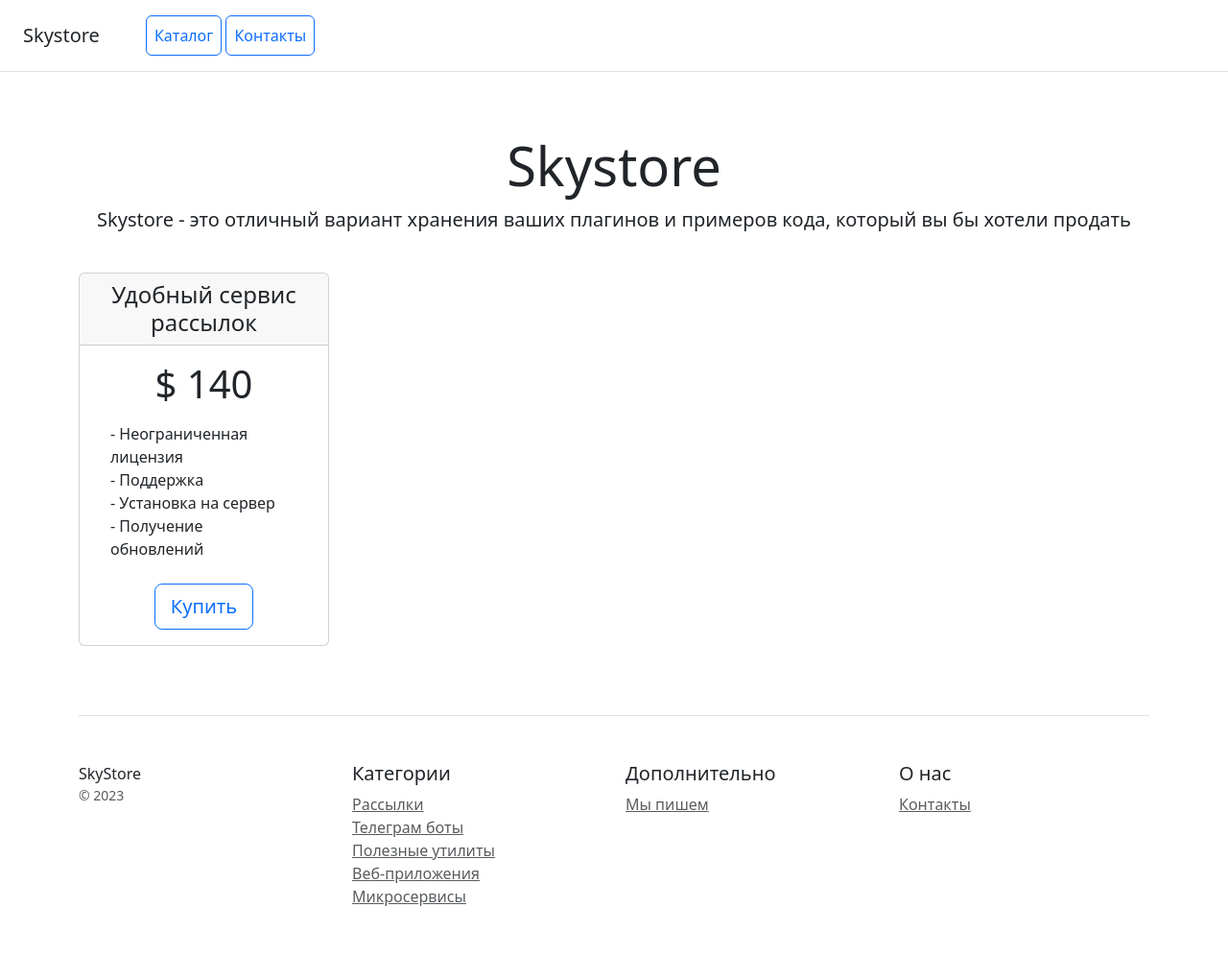
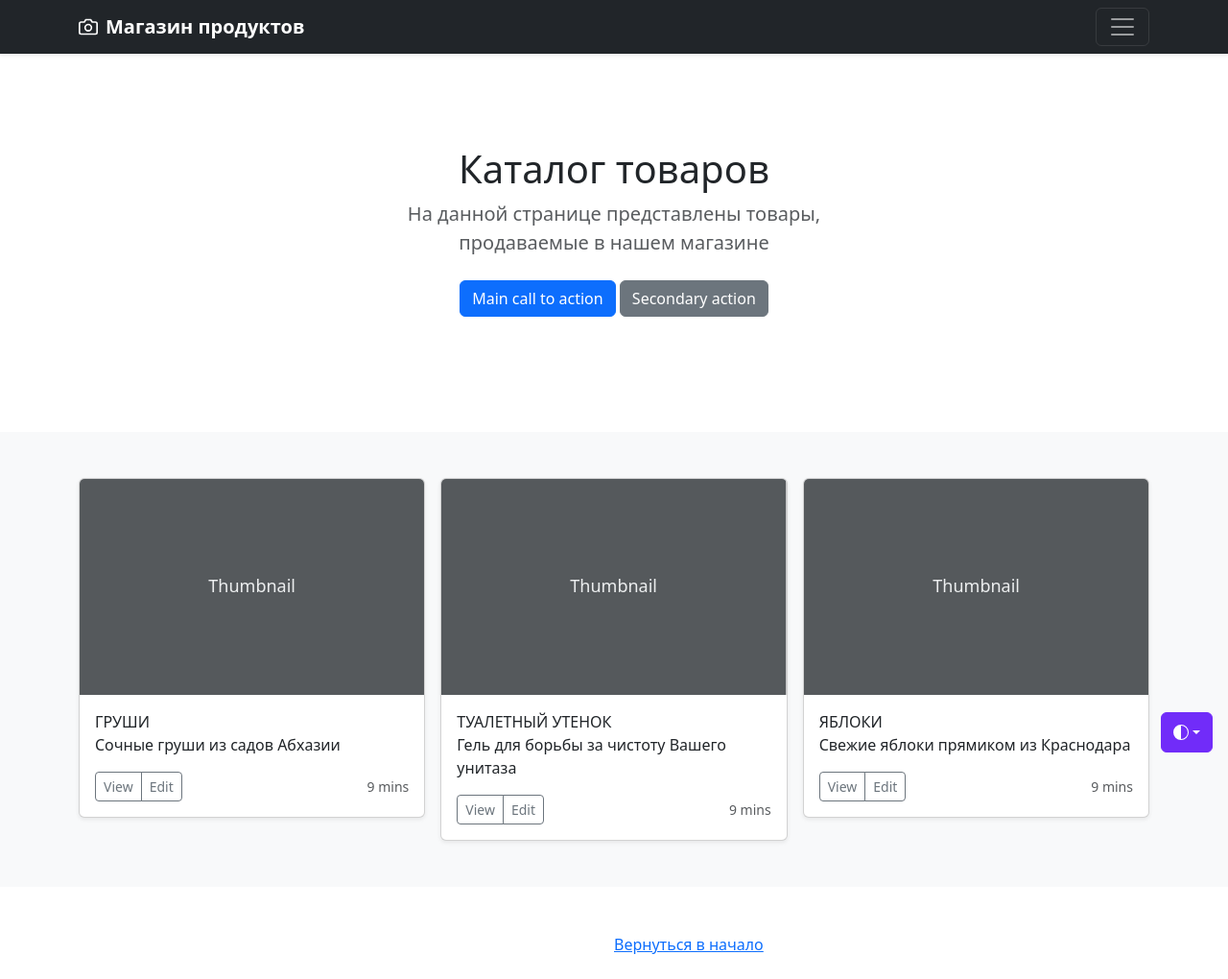
Before and after one commit to Soldattt/home_prj_django, a Django app: page / in a window 1280 px wide. Shown: the whole page at 96% size. Before the commit the page ends 944 px from the top, so only its background shows below. Run offline with Django 5.2, Linux system fonts and the light colour scheme; data comes from the database, SQL or seed files in the repository; some libraries are stand-ins or nearby versions.

Commit message:
modified urls.py, contacts.html, views.py and app products_list.html, base.html, menu.html

```diff
--- /dev/null
+++ b/catalog/templates/base.html
@@ -0,0 +1,274 @@
+<!doctype html>
+<html lang="ru" data-bs-theme="auto">
+  <head>
+    <meta charset="utf-8" />
+    <meta name="viewport" content="width=device-width, initial-scale=1" />
+    <meta name="description" content="" />
+    <meta
+      name="author"
+      content="Mark Otto, Jacob Thornton, and Bootstrap contributors"
+    />
+    <meta name="generator" content="Astro v5.13.2" />
+    <title>Каталог</title>
+    <link
+      rel="canonical"
+      href="https://getbootstrap.com/docs/5.3/examples/album/"
+    />
+    <link href="static/css/bootstrap.min.css" rel="stylesheet" />
+    <meta name="theme-color" content="#712cf9" />
+    <style>
+      .bd-placeholder-img {
+        font-size: 1.125rem;
+        text-anchor: middle;
+        -webkit-user-select: none;
+        -moz-user-select: none;
+        user-select: none;
+      }
+      @media (min-width: 768px) {
+        .bd-placeholder-img-lg {
+          font-size: 3.5rem;
+        }
+      }
+      .b-example-divider {
+        width: 100%;
+        height: 3rem;
+        background-color: #0000001a;
+        border: solid rgba(0, 0, 0, 0.15);
+        border-width: 1px 0;
+        box-shadow:
+          inset 0 0.5em 1.5em #0000001a,
+          inset 0 0.125em 0.5em #00000026;
+      }
+      .b-example-vr {
+        flex-shrink: 0;
+        width: 1.5rem;
+        height: 100vh;
+      }
+      .bi {
+        vertical-align: -0.125em;
+        fill: currentColor;
+      }
+      .nav-scroller {
+        position: relative;
+        z-index: 2;
+        height: 2.75rem;
+        overflow-y: hidden;
+      }
+      .nav-scroller .nav {
+        display: flex;
+        flex-wrap: nowrap;
+        padding-bottom: 1rem;
+        margin-top: -1px;
+        overflow-x: auto;
+        text-align: center;
+        white-space: nowrap;
+        -webkit-overflow-scrolling: touch;
+      }
+      .btn-bd-primary {
+        --bd-violet-bg: #712cf9;
+        --bd-violet-rgb: 112.520718, 44.062154, 249.437846;
+        --bs-btn-font-weight: 600;
+        --bs-btn-color: var(--bs-white);
+        --bs-btn-bg: var(--bd-violet-bg);
+        --bs-btn-border-color: var(--bd-violet-bg);
+        --bs-btn-hover-color: var(--bs-white);
+        --bs-btn-hover-bg: #6528e0;
+        --bs-btn-hover-border-color: #6528e0;
+        --bs-btn-focus-shadow-rgb: var(--bd-violet-rgb);
+        --bs-btn-active-color: var(--bs-btn-hover-color);
+        --bs-btn-active-bg: #5a23c8;
+        --bs-btn-active-border-color: #5a23c8;
+      }
+      .bd-mode-toggle {
+        z-index: 1500;
+      }
+      .bd-mode-toggle .bi {
+        width: 1em;
+        height: 1em;
+      }
+      .bd-mode-toggle .dropdown-menu .active .bi {
+        display: block !important;
+      }
+    </style>
+  </head>
+  <body>
+    <svg xmlns="http://www.w3.org/2000/svg" class="d-none">
+      <symbol id="check2" viewBox="0 0 16 16">
+        <path
+          d="M13.854 3.646a.5.5 0 0 1 0 .708l-7 7a.5.5 0 0 1-.708 0l-3.5-3.5a.5.5 0 1 1 .708-.708L6.5 10.293l6.646-6.647a.5.5 0 0 1 .708 0z"
+        ></path>
+      </symbol>
+      <symbol id="circle-half" viewBox="0 0 16 16">
+        <path
+          d="M8 15A7 7 0 1 0 8 1v14zm0 1A8 8 0 1 1 8 0a8 8 0 0 1 0 16z"
+        ></path>
+      </symbol>
+      <symbol id="moon-stars-fill" viewBox="0 0 16 16">
+        <path
+          d="M6 .278a.768.768 0 0 1 .08.858 7.208 7.208 0 0 0-.878 3.46c0 4.021 3.278 7.277 7.318 7.277.527 0 1.04-.055 1.533-.16a.787.787 0 0 1 .81.316.733.733 0 0 1-.031.893A8.349 8.349 0 0 1 8.344 16C3.734 16 0 12.286 0 7.71 0 4.266 2.114 1.312 5.124.06A.752.752 0 0 1 6 .278z"
+        ></path>
+        <path
+          d="M10.794 3.148a.217.217 0 0 1 .412 0l.387 1.162c.173.518.579.924 1.097 1.097l1.162.387a.217.217 0 0 1 0 .412l-1.162.387a1.734 1.734 0 0 0-1.097 1.097l-.387 1.162a.217.217 0 0 1-.412 0l-.387-1.162A1.734 1.734 0 0 0 9.31 6.593l-1.162-.387a.217.217 0 0 1 0-.412l1.162-.387a1.734 1.734 0 0 0 1.097-1.097l.387-1.162zM13.863.099a.145.145 0 0 1 .274 0l.258.774c.115.346.386.617.732.732l.774.258a.145.145 0 0 1 0 .274l-.774.258a1.156 1.156 0 0 0-.732.732l-.258.774a.145.145 0 0 1-.274 0l-.258-.774a1.156 1.156 0 0 0-.732-.732l-.774-.258a.145.145 0 0 1 0-.274l.774-.258c.346-.115.617-.386.732-.732L13.863.1z"
+        ></path>
+      </symbol>
+      <symbol id="sun-fill" viewBox="0 0 16 16">
+        <path
+          d="M8 12a4 4 0 1 0 0-8 4 4 0 0 0 0 8zM8 0a.5.5 0 0 1 .5.5v2a.5.5 0 0 1-1 0v-2A.5.5 0 0 1 8 0zm0 13a.5.5 0 0 1 .5.5v2a.5.5 0 0 1-1 0v-2A.5.5 0 0 1 8 13zm8-5a.5.5 0 0 1-.5.5h-2a.5.5 0 0 1 0-1h2a.5.5 0 0 1 .5.5zM3 8a.5.5 0 0 1-.5.5h-2a.5.5 0 0 1 0-1h2A.5.5 0 0 1 3 8zm10.657-5.657a.5.5 0 0 1 0 .707l-1.414 1.415a.5.5 0 1 1-.707-.708l1.414-1.414a.5.5 0 0 1 .707 0zm-9.193 9.193a.5.5 0 0 1 0 .707L3.05 13.657a.5.5 0 0 1-.707-.707l1.414-1.414a.5.5 0 0 1 .707 0zm9.193 2.121a.5.5 0 0 1-.707 0l-1.414-1.414a.5.5 0 0 1 .707-.707l1.414 1.414a.5.5 0 0 1 0 .707zM4.464 4.465a.5.5 0 0 1-.707 0L2.343 3.05a.5.5 0 1 1 .707-.707l1.414 1.414a.5.5 0 0 1 0 .708z"
+        ></path>
+      </symbol>
+    </svg>
+    <div
+      class="dropdown position-fixed bottom-0 end-0 mb-3 me-3 bd-mode-toggle"
+    >
+      <button
+        class="btn btn-bd-primary py-2 dropdown-toggle d-flex align-items-center"
+        id="bd-theme"
+        type="button"
+        aria-expanded="false"
+        data-bs-toggle="dropdown"
+        aria-label="Toggle theme (auto)"
+      >
+        <svg class="bi my-1 theme-icon-active" aria-hidden="true">
+          <use href="#circle-half"></use>
+        </svg>
+        <span class="visually-hidden" id="bd-theme-text">Toggle theme</span>
+      </button>
+      <ul
+        class="dropdown-menu dropdown-menu-end shadow"
+        aria-labelledby="bd-theme-text"
+      >
+        <li>
+          <button
+            type="button"
+            class="dropdown-item d-flex align-items-center"
+            data-bs-theme-value="light"
+            aria-pressed="false"
+          >
+            <svg class="bi me-2 opacity-50" aria-hidden="true">
+              <use href="#sun-fill"></use>
+            </svg>
+            Light
+            <svg class="bi ms-auto d-none" aria-hidden="true">
+              <use href="#check2"></use>
+            </svg>
+          </button>
+        </li>
+        <li>
+          <button
+            type="button"
+            class="dropdown-item d-flex align-items-center"
+            data-bs-theme-value="dark"
+            aria-pressed="false"
+          >
+            <svg class="bi me-2 opacity-50" aria-hidden="true">
+              <use href="#moon-stars-fill"></use>
+            </svg>
+            Dark
+            <svg class="bi ms-auto d-none" aria-hidden="true">
+              <use href="#check2"></use>
+            </svg>
+          </button>
+        </li>
+        <li>
+          <button
+            type="button"
+            class="dropdown-item d-flex align-items-center active"
+            data-bs-theme-value="auto"
+            aria-pressed="true"
+          >
+            <svg class="bi me-2 opacity-50" aria-hidden="true">
+              <use href="#circle-half"></use>
+            </svg>
+            Auto
+            <svg class="bi ms-auto d-none" aria-hidden="true">
+              <use href="#check2"></use>
+            </svg>
+          </button>
+        </li>
+      </ul>
+    </div>
+    <header data-bs-theme="dark">
+      <div class="collapse text-bg-dark" id="navbarHeader">
+        <div class="container">
+          <div class="row">
+            <div class="col-sm-8 col-md-7 py-4">
+              <h4>О нас</h4>
+              <p class="text-body-secondary">
+                Мы компания по продаже различных товаров
+              </p>
+            </div>
+            <div class="col-sm-4 offset-md-1 py-4">
+              <h4>Связь с нами</h4>
+              <ul class="list-unstyled">
+                <li><a href="/contacts" class="text-white">Контакты</a></li>
+              </ul>
+            </div>
+          </div>
+        </div>
+      </div>
+      <div class="navbar navbar-dark bg-dark shadow-sm">
+        <div class="container">
+          <a href="#" class="navbar-brand d-flex align-items-center">
+            <svg
+              xmlns="http://www.w3.org/2000/svg"
+              width="20"
+              height="20"
+              fill="none"
+              stroke="currentColor"
+              stroke-linecap="round"
+              stroke-linejoin="round"
+              stroke-width="2"
+              aria-hidden="true"
+              class="me-2"
+              viewBox="0 0 24 24"
+            >
+              <path
+                d="M23 19a2 2 0 0 1-2 2H3a2 2 0 0 1-2-2V8a2 2 0 0 1 2-2h4l2-3h6l2 3h4a2 2 0 0 1 2 2z"
+              ></path>
+              <circle cx="12" cy="13" r="4"></circle>
+            </svg>
+            <strong>Магазин продуктов</strong>
+          </a>
+          <button
+            class="navbar-toggler"
+            type="button"
+            data-bs-toggle="collapse"
+            data-bs-target="#navbarHeader"
+            aria-controls="navbarHeader"
+            aria-expanded="false"
+            aria-label="Toggle navigation"
+          >
+            <span class="navbar-toggler-icon"></span>
+          </button>
+        </div>
+      </div>
+    </header>
+    <main>
+      <section class="py-5 text-center container">
+        <div class="row py-lg-5">
+          <div class="col-lg-6 col-md-8 mx-auto">
+            <h1 class="fw-light">Каталог товаров</h1>
+            <p class="lead text-body-secondary">
+              На данной странице представлены товары, продаваемые в нашем магазине
+            </p>
+            <p>
+              <a href="#" class="btn btn-primary my-2">Main call to action</a>
+              <a href="#" class="btn btn-secondary my-2">Secondary action</a>
+            </p>
+          </div>
+        </div>
+      </section>
+      {% block content %}
+      {% endblock %}
+    </main>
+    <footer class="text-body-secondary py-5">
+      <div class="container">
+        <p class="float-end col-lg-6 col-md-8 mx-auto"><a href="#">Вернуться в начало</a></p>
+      </div>
+    </footer>
+    <script
+      src="static/js/bootstrap.bundle.min.js"
+      class="astro-vvvwv3sm"
+    ></script>
+  </body>
+</html>
--- a/catalog/templates/home.html
+++ /dev/null
@@ -1,79 +0,0 @@
-<!doctype html>
-<html lang="ru">
-<head>
-    <meta charset="utf-8">
-    <meta name="viewport" content="width=device-width, initial-scale=1">
-    <title>Главная</title>
-    <link rel="stylesheet" type="text/css" href="/static/css/bootstrap.min.css">
-
-</head>
-<body>
-<div class="d-flex flex-column flex-md-row align-items-center p-3 px-md-4 mb-3 bg-white border-bottom box-shadow">
-    <h5 class="my-0 mr-md-auto font-weight-normal">Skystore</h5>
-    <nav class="ms-5">
-        <a class="p-2 btn btn-outline-primary" href="/">Каталог</a>
-        <a class="p-2 btn btn-outline-primary" href="/contacts/">Контакты</a>
-    </nav>
-</div>
-
-<div class="pricing-header px-3 py-3 pt-md-5 pb-md-4 mx-auto text-center">
-    <h1 class="display-4">Skystore</h1>
-    <p class="lead">Skystore - это отличный вариант хранения ваших плагинов и примеров кода, который вы бы хотели
-        продать</p>
-</div>
-
-<div class="container">
-    <div class="row text-center">
-        <div class="col-3">
-            <div class="card mb-4 box-shadow">
-                <div class="card-header">
-                    <h4 class="my-0 font-weight-normal">Удобный сервис рассылок</h4>
-                </div>
-                <div class="card-body">
-                    <h1 class="card-title pricing-card-title">$ 140</h1>
-                    <ul class="list-unstyled mt-3 mb-4 text-start m-3">
-                        <li>- Неограниченная лицензия</li>
-                        <li>- Поддержка</li>
-                        <li>- Установка на сервер</li>
-                        <li>- Получение обновлений</li>
-                    </ul>
-                    <button type="button" class="btn btn-lg btn-block btn-outline-primary">Купить</button>
-                </div>
-            </div>
-        </div>
-    </div>
-
-    <footer class="pt-4 my-md-5 pt-md-5 border-top">
-        <div class="row">
-            <div class="col-12 col-md">
-                SkyStore
-                <small class="d-block mb-3 text-muted">&copy; 2023</small>
-            </div>
-            <div class="col-6 col-md">
-                <h5>Категории</h5>
-                <ul class="list-unstyled text-small">
-                    <li><a class="text-muted" href="#">Рассылки</a></li>
-                    <li><a class="text-muted" href="#">Телеграм боты</a></li>
-                    <li><a class="text-muted" href="#">Полезные утилиты</a></li>
-                    <li><a class="text-muted" href="#">Веб-приложения</a></li>
-                    <li><a class="text-muted" href="#">Микросервисы</a></li>
-                </ul>
-            </div>
-            <div class="col-6 col-md">
-                <h5>Дополнительно</h5>
-                <ul class="list-unstyled text-small">
-                    <li><a class="text-muted" href="#">Мы пишем</a></li>
-                </ul>
-            </div>
-            <div class="col-6 col-md">
-                <h5>О нас</h5>
-                <ul class="list-unstyled text-small">
-                    <li><a class="text-muted" href="/contacts/">Контакты</a></li>
-                </ul>
-            </div>
-        </div>
-    </footer>
-</div>
-<script type="text/javascript" src="/static/js/bootstrap.bundle.min.js"></script>
-</body>
-</html>
--- /dev/null
+++ b/catalog/templates/products_list.html
@@ -0,0 +1,55 @@
+{% extends 'base.html'%}
+{% block content %}
+<div class="album py-5 bg-body-tertiary">
+        <div class="container">
+          <div class="row row-cols-1 row-cols-sm-2 row-cols-md-3 g-3">
+            {% for product in products %}
+            <div class="col">
+              <div class="card shadow-sm">
+                <svg
+                  aria-label="Placeholder: Thumbnail"
+                  class="bd-placeholder-img card-img-top"
+                  height="225"
+                  preserveAspectRatio="xMidYMid slice"
+                  role="img"
+                  width="100%"
+                  xmlns="http://www.w3.org/2000/svg"
+                >
+                  <title>Placeholder</title>
+                  <rect width="100%" height="100%" fill="#55595c"></rect>
+                  <text x="50%" y="50%" fill="#eceeef" dy=".3em">
+                    Thumbnail
+                  </text>
+                </svg>
+                <div class="card-body">
+                  <a> {{ product.name| upper }}</a>
+                  <p class="card-text">
+                    {{ product.description| truncatechars:100 }}
+                  </p>
+                  <div
+                    class="d-flex justify-content-between align-items-center"
+                  >
+                    <div class="btn-group">
+                      <button
+                        type="button"
+                        class="btn btn-sm btn-outline-secondary"
+                      >
+                        View
+                      </button>
+                      <button
+                        type="button"
+                        class="btn btn-sm btn-outline-secondary"
+                      >
+                        Edit
+                      </button>
+                    </div>
+                    <small class="text-body-secondary">9 mins</small>
+                  </div>
+                </div>
+              </div>
+            </div>
+            {% endfor %}
+          </div>
+        </div>
+      </div>
+{% endblock %}
--- a/catalog/urls.py
+++ b/catalog/urls.py
@@ -6,6 +6,7 @@ from . import views
 
 app_name = CatalogConfig.name
 urlpatterns = [
-    path("", views.home, name="home"),
+    path("", views.product_list, name="home"),
     path("contacts/", views.contacts, name="contacts"),
+
 ]
--- a/catalog/views.py
+++ b/catalog/views.py
@@ -1,10 +1,12 @@
 from django.http import HttpResponse
 from django.shortcuts import render
 
+from catalog.models import Product
 
-def home(request):
-    return render(request, "home.html")
-
+def product_list(request):
+    products = Product.objects.all()
+    context = {"products": products}
+    return render(request, "products_list.html", context)
 
 def contacts(request):
     if request.method == "POST":
```
Also changed, not shown: catalog/templates/contacts.html (+5 -34 lines), catalog/templates/includes/menu.html (added, +10 -0 lines), media/products/image/6712353929.jpg (added), media/products/image/9b7zqqbll2np60xg0enpvkixoa8hz3i5.webp (added).
